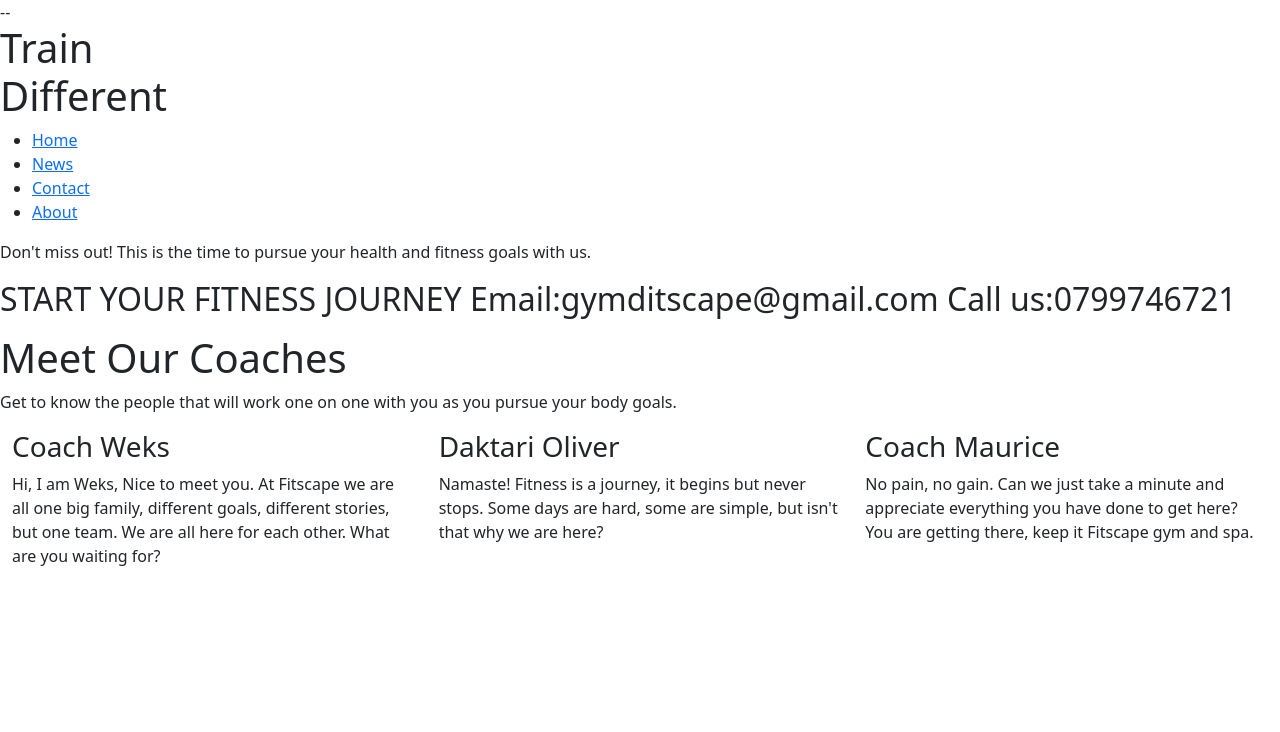
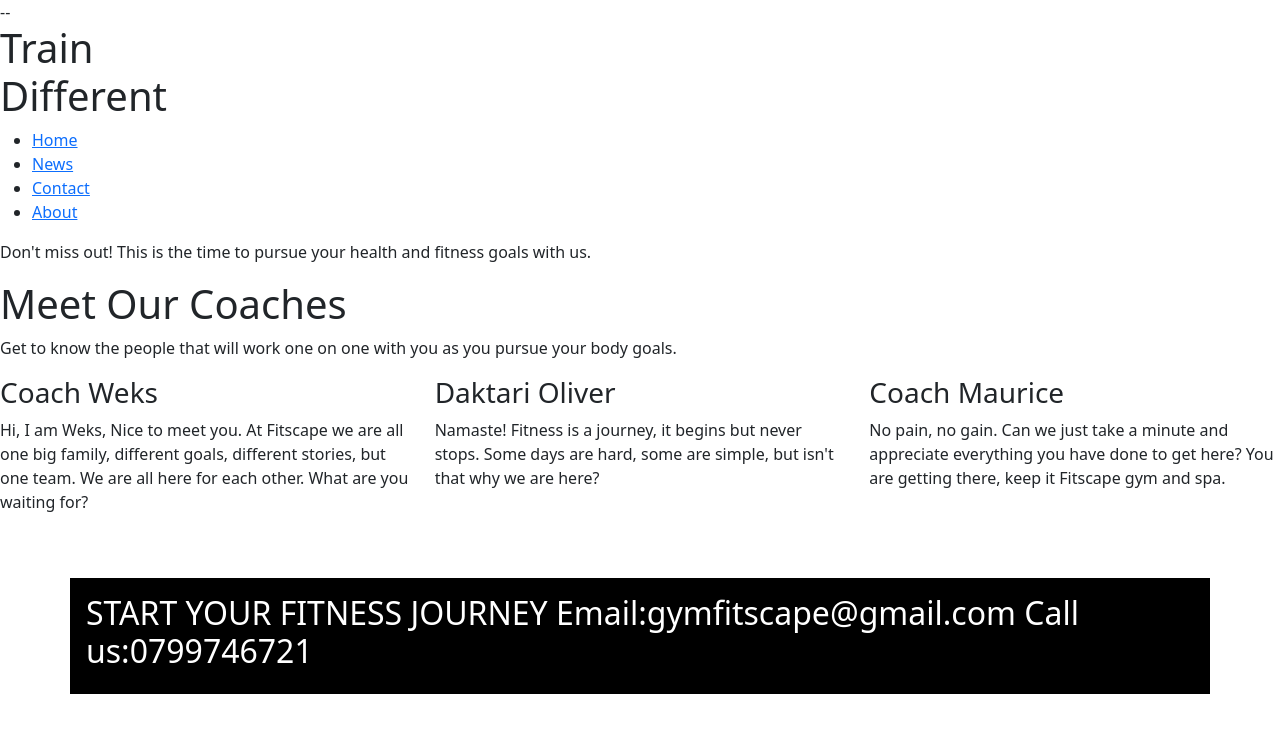
Before and after one commit to estheradwets/fitscape-gym, a plain HTML site: page index.html in a window 1280 px wide. Drawn offline with nearby package versions, Linux system fonts and the light colour scheme.

Commit message:
Add Bootstrap Containers

```diff
--- a/index.html
+++ b/index.html
@@ -18,18 +18,13 @@
         <li><a href="#about">About</a></li>
       </ul>
     <p>Don't miss out! This is the time to pursue your health and fitness goals with us.</p>
-    <address>
-        <h2 id="contact"> START YOUR FITNESS JOURNEY
-            Email:gymditscape@gmail.com
-            Call us:0799746721
-        </h2>
-    </address>
+
     <div class="jumbotron text-justify">
         <h1>Meet Our Coaches</h1>
         <p>Get to know the people that will work one on one with you as you pursue your body goals.</p>
       </div>
 
-      <div class="container-fluid">
+      <div class="container-fluid-md"</div>
         <div class="row">
           <div class="col-sm-4">
             <h3>Coach Weks</h3>
@@ -46,6 +41,16 @@
         </div>
       </div>
 
+      <section>
+      <div class="container  mt-md-5  p-3 my-3 bg-black text-white">
+        <div class="address">
+             <h2 id="contact"> START YOUR FITNESS JOURNEY
+            Email:gymfitscape@gmail.com
+            Call us:0799746721</h2>
+    </div>
+        </div>
+    </section>
+
 
 
 
```
